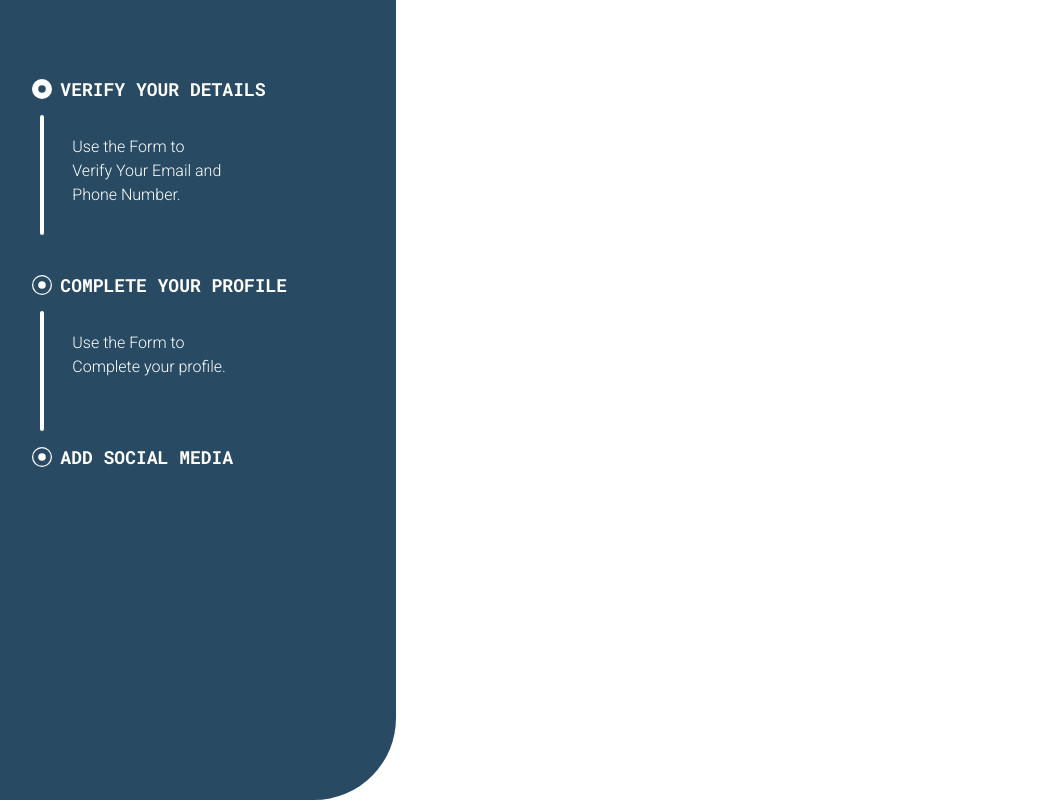
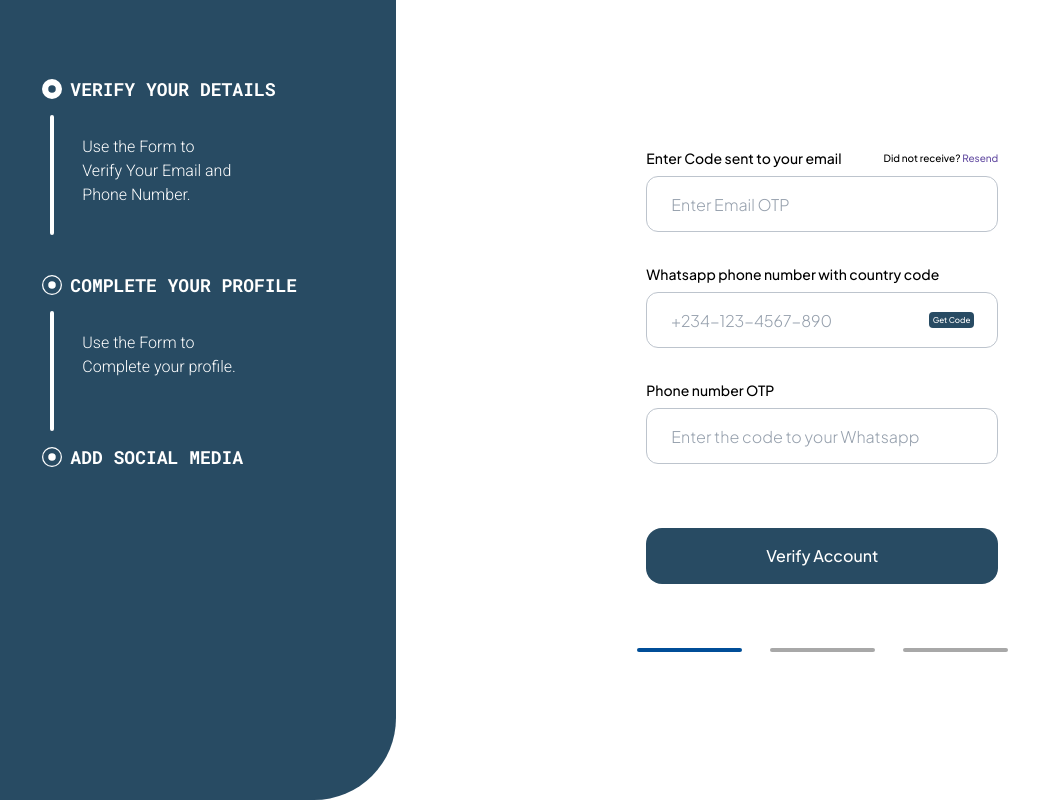
Before and after one commit to PreyeO/Recruit, a React (Vite) app: page /verifydetails in a window 1280 px wide. Shown: the whole page, without its empty margins (31-1070 px from the left). Built offline with nearby package versions, Linux system fonts and the light colour scheme.

Commit message:
completed the other pages

```diff
--- a/src/App.tsx
+++ b/src/App.tsx
@@ -5,8 +5,8 @@ import Landing from "./Pages/LandingPage/Landing";
 import SignIn from "./Pages/Authentication/SignIn";
 import SignUp from "./Pages/Authentication/SignUp";
 import VerifyDetails from "./Pages/Authentication/VerifyDetails";
-// import CompleteProfile from './Pages/Authentication/SignUp'
-// import AddSocials from './Pages/Authentication/AddSocials'
+import CompleteProfile from "./Pages/Authentication/CompleteProfile";
+import AddSocials from "./Pages/Authentication/AddSocials";
 
 function App() {
   return (
@@ -18,6 +18,8 @@ function App() {
           <Route path="/signin" element={<SignIn />} />
           <Route path="/signup" element={<SignUp />} />
           <Route path="/verifydetails" element={<VerifyDetails />} />
+          <Route path="/completeprofile" element={<CompleteProfile />} />
+          <Route path="/addsocials" element={<AddSocials />} />
         </Routes>
       </BrowserRouter>
     </>
--- a/src/Components/Styles/Buttons/Button.styled.tsx
+++ b/src/Components/Styles/Buttons/Button.styled.tsx
@@ -1,15 +1,15 @@
 import styled from "styled-components";
 
+export const StyledButtton = styled.button`
+  background: var(--primary-btn-color);
+  color: var(--primary-text-color);
+  padding: 0.5rem;
+  width: 22rem;
+  height: 56px;
+  border-radius: 16px;
 
-export const StyledButtton = styled.button`
-background: var(--primary-btn-color);
-color:var(--primary-text-color);
-padding:0.5rem;
-width:20rem;
-border-radius:3px;
-
-&:hover{
-  background: var(--secondary-btn-color);
-  cursor:pointer
-}
-`
+  &:hover {
+    background: var(--secondary-btn-color);
+    cursor: pointer;
+  }
+`;
--- a/src/Components/Styles/Inputs/Input.styled.tsx
+++ b/src/Components/Styles/Inputs/Input.styled.tsx
@@ -1,10 +1,16 @@
 import styled from "styled-components";
 
+export const StyledInput = styled.input`
+  padding: 0.5rem;
+  width: 22rem;
+  height: 56px;
+  border-radius: 12px;
+  border: 1px solid #bdc4cd;
+  color: #333;
+  font-weight: lighter;
+  padding: 8px 24px;
 
-export const StyledInput = styled.input`
-padding:0.5rem;
-width:20rem;
-border-radius:3px;
-background:green;
-
-`
+  ::placeholder {
+    color: #96a0ad;
+  }
+`;
--- a/src/Components/UI/Buttons/Button.tsx
+++ b/src/Components/UI/Buttons/Button.tsx
@@ -1,18 +1,12 @@
-import {FC} from 'react';
-import { StyledButtton } from '../../Styles/Buttons/Button.styled';
+import React, { FC } from "react";
+import { StyledButtton } from "../../Styles/Buttons/Button.styled";
 
 interface Props {
-  label:string,
-
+  children: React.ReactNode;
 }
 
-const Button :FC<Props> = ({label}) =>{
-  return (
-    <StyledButtton >
-      {label}
-      </StyledButtton>
+const Button: FC<Props> = ({ children }) => {
+  return <StyledButtton>{children}</StyledButtton>;
+};
 
-  );
-}
-
-export default Button
+export default Button;
--- a/src/Pages/Authentication/CompleteProfile.tsx
+++ b/src/Pages/Authentication/CompleteProfile.tsx
@@ -0,0 +1,37 @@
+import TextInput from "../../Components/UI/Inputs/TextInput";
+import Button from "../../Components/UI/Buttons/Button";
+import { LineNav, TimelineNav } from "./TimelineNav";
+
+type Props = {};
+
+const CompleteProfile = (props: Props) => {
+  return (
+    <div className="flex w-full h-screen justify-center">
+      <TimelineNav />
+      <div className="basis-2/3 flex flex-col items-center justify-center gap-16 font-plusJakarta">
+        <div className="flex flex-col gap-8">
+          <div className="flex flex-col gap-2">
+            <p className="text-sm">Whatsapp phone number with country code</p>
+            <div className="relative">
+              <TextInput type="number" placeholder="+234-123-4567-890" />
+              <span className="absolute right-6 top-5 bg-primary-btn rounded-[4px] cursor-pointer px-1 py-[2px] text-white text-[8px]">
+                Get Code
+              </span>
+            </div>
+          </div>
+          <div className="flex flex-col gap-2">
+            <p className="text-sm">Phone number OTP</p>
+            <TextInput
+              type="text"
+              placeholder="Enter the code to your Whatsapp"
+            />
+          </div>
+        </div>
+        <Button>Complete Profile</Button>
+        <LineNav />
+      </div>
+    </div>
+  );
+};
+
+export default CompleteProfile;
--- /dev/null
+++ b/src/Pages/Authentication/TimelineNav.tsx
@@ -0,0 +1,87 @@
+import { BsRecordCircleFill, BsRecordCircle } from "react-icons/bs";
+import { HiCheckCircle } from "react-icons/hi";
+import { useLocation } from "react-router-dom";
+
+type Props = {};
+
+export const TimelineNav = (props: Props) => {
+  let location = useLocation();
+  return (
+    <div className="bg-primary-btn text-white border-8 basis-1/3 pt-[75px] md:flex flex-col gap-16 rounded-br-[82px] hidden pl-5">
+      <div className="relative mx-auto w-full max-w-[300px]">
+        <div className="before:absolute before:left-2 before:top-10 before:w-1 before:h-[120px] before:bg-white before:rounded">
+          <div className="flex items-center">
+            {location.pathname === "/verifydetails" ? (
+              <BsRecordCircleFill size={20} />
+            ) : (
+              <HiCheckCircle size={24} />
+            )}
+
+            <span className="text-lg font-bold pl-2 font-robotoMono">
+              VERIFY YOUR DETAILS
+            </span>
+          </div>
+          <p className="w-[190px] pl-10 pt-8 font-light">
+            Use the Form to Verify Your Email and Phone Number.
+          </p>
+        </div>
+      </div>
+      <div className="relative mx-auto w-full max-w-[300px]">
+        <div className="before:absolute before:left-2 before:top-10 before:w-1 before:h-[120px] before:bg-white before:rounded">
+          <div className="flex items-center">
+            {location.pathname === "/completeprofile" ? (
+              <BsRecordCircleFill size={20} />
+            ) : (
+              <BsRecordCircle size={20} />
+            )}
+            <span className="text-lg font-bold pl-2 font-robotoMono">
+              COMPLETE YOUR PROFILE
+            </span>
+          </div>
+          <p className="w-[200px] pl-10 pt-8 font-light">
+            Use the Form to Complete your profile.
+          </p>
+        </div>
+      </div>
+      <div className="mx-auto w-full max-w-[300px]">
+        <div className="flex items-center">
+          {location.pathname === "/addsocials" ? (
+            <BsRecordCircleFill size={20} />
+          ) : (
+            <BsRecordCircle size={20} />
+          )}
+          <span className="text-lg font-bold pl-2 font-robotoMono">
+            ADD SOCIAL MEDIA
+          </span>
+        </div>
+      </div>
+    </div>
+  );
+};
+
+export const LineNav = () => {
+  let location = useLocation();
+  return (
+    <div className="flex gap-7">
+      <div
+        className={`w-[105px] h-1 rounded ${
+          location.pathname === "/verifydetails"
+            ? "bg-dark-blue"
+            : "bg-[#a8a8a8]"
+        }`}
+      />
+      <div
+        className={`w-[105px] h-1 rounded ${
+          location.pathname === "/completeprofile"
+            ? "bg-dark-blue"
+            : "bg-[#a8a8a8]"
+        }`}
+      />
+      <div
+        className={`w-[105px] h-1 rounded ${
+          location.pathname === "/addsocials" ? "bg-dark-blue" : "bg-[#a8a8a8]"
+        }`}
+      />
+    </div>
+  );
+};
--- a/src/Pages/Authentication/VerifyDetails.tsx
+++ b/src/Pages/Authentication/VerifyDetails.tsx
@@ -1,47 +1,45 @@
-import { BsRecordCircleFill, BsRecordCircle } from "react-icons/bs";
+import Button from "../../Components/UI/Buttons/Button";
+import TextInput from "../../Components/UI/Inputs/TextInput";
+import { LineNav, TimelineNav } from "./TimelineNav";
 
 type Props = {};
 
 const VerifyDetails = (props: Props) => {
   return (
-    <div className="flex w-full h-screen">
-      <div className="bg-primary-btn text-white border-8 basis-1/3 pt-[75px] flex flex-col gap-16 rounded-br-[82px]">
-        <div className="relative mx-auto w-full max-w-[300px]">
-          <div className="before:absolute before:left-2 before:top-10 before:w-1 before:h-[120px] before:bg-white before:rounded">
-            <div className="flex items-center">
-              <BsRecordCircleFill size={20} />
-              <span className="text-lg font-bold pl-2 font-robotoMono">
-                VERIFY YOUR DETAILS
+    <div className="flex w-full h-screen justify-center">
+      <TimelineNav />
+      <div className="basis-2/3 flex flex-col items-center justify-center gap-16 font-plusJakarta">
+        <div className="flex flex-col gap-8">
+          <div className="flex flex-col gap-2">
+            <div className="flex items-center justify-between">
+              <p className="text-sm">Enter Code sent to your email</p>
+              <p className="text-[10px]">
+                Did not receive?{" "}
+                <span className="text-[#6750a4] cursor-pointer">Resend</span>
+              </p>
+            </div>
+            <TextInput type="text" placeholder="Enter Email OTP" />
+          </div>
+          <div className="flex flex-col gap-2">
+            <p className="text-sm">Whatsapp phone number with country code</p>
+            <div className="relative">
+              <TextInput type="number" placeholder="+234-123-4567-890" />
+              <span className="absolute right-6 top-5 bg-primary-btn rounded-[4px] cursor-pointer px-1 py-[2px] text-white text-[8px]">
+                Get Code
               </span>
             </div>
-            <p className="w-[190px] pl-10 pt-8 font-light">
-              Use the Form to Verify Your Email and Phone Number.
-            </p>
+          </div>
+          <div className="flex flex-col gap-2">
+            <p className="text-sm">Phone number OTP</p>
+            <TextInput
+              type="text"
+              placeholder="Enter the code to your Whatsapp"
+            />
           </div>
         </div>
-        <div className="relative mx-auto w-full max-w-[300px]">
-          <div className="before:absolute before:left-2 before:top-10 before:w-1 before:h-[120px] before:bg-white before:rounded">
-            <div className="flex items-center">
-              <BsRecordCircle size={20} />
-              <span className="text-lg font-bold pl-2 font-robotoMono">
-                COMPLETE YOUR PROFILE
-              </span>
-            </div>
-            <p className="w-[200px] pl-10 pt-8 font-light">
-              Use the Form to Complete your profile.
-            </p>
-          </div>
-        </div>
-        <div className="mx-auto w-full max-w-[300px]">
-          <div className="flex items-center">
-            <BsRecordCircle size={20} />
-            <span className="text-lg font-bold pl-2 font-robotoMono">
-              ADD SOCIAL MEDIA
-            </span>
-          </div>
-        </div>
+        <Button>Verify Account</Button>
+        <LineNav />
       </div>
-      <div className="basis-2/3"></div>
     </div>
   );
 };
--- a/src/index.css
+++ b/src/index.css
@@ -1,4 +1,4 @@
-@import url("https://fonts.googleapis.com/css2?family=Roboto+Mono:wght@300;500;700&family=Roboto:wght@300;500;700&display=swap");
+@import url("https://fonts.googleapis.com/css2?family=Plus+Jakarta+Sans:wght@300;500;700&family=Roboto+Mono:wght@300;500;700&family=Roboto:wght@300;500;700&display=swap");
 
 @tailwind base;
 @tailwind components;
@@ -14,6 +14,7 @@
   --color-primary-text: rgba(255, 255, 255, 1);
   --head-font: "Roboto Mono", monospace;
   --text-font: "Roboto", sans-serif;
+  --text-jakarta: "Plus Jakarta Sans", sans-serif;
 }
 
 #root {
--- a/tailwind.config.js
+++ b/tailwind.config.js
@@ -5,10 +5,12 @@ export default {
     extend: {
       colors: {
         "primary-btn": "#284B63",
+        "dark-blue": "#004e98",
       },
       fontFamily: {
         roboto: ["Roboto", "sans-serif"],
         robotoMono: ["Roboto Mono", "monospace"],
+        plusJakarta: ["Plus Jakarta Sans", "sans-serif"],
       },
     },
   },
```
Also changed, not shown: src/Pages/Authentication/AddSocials.tsx (+37 -0 lines).
